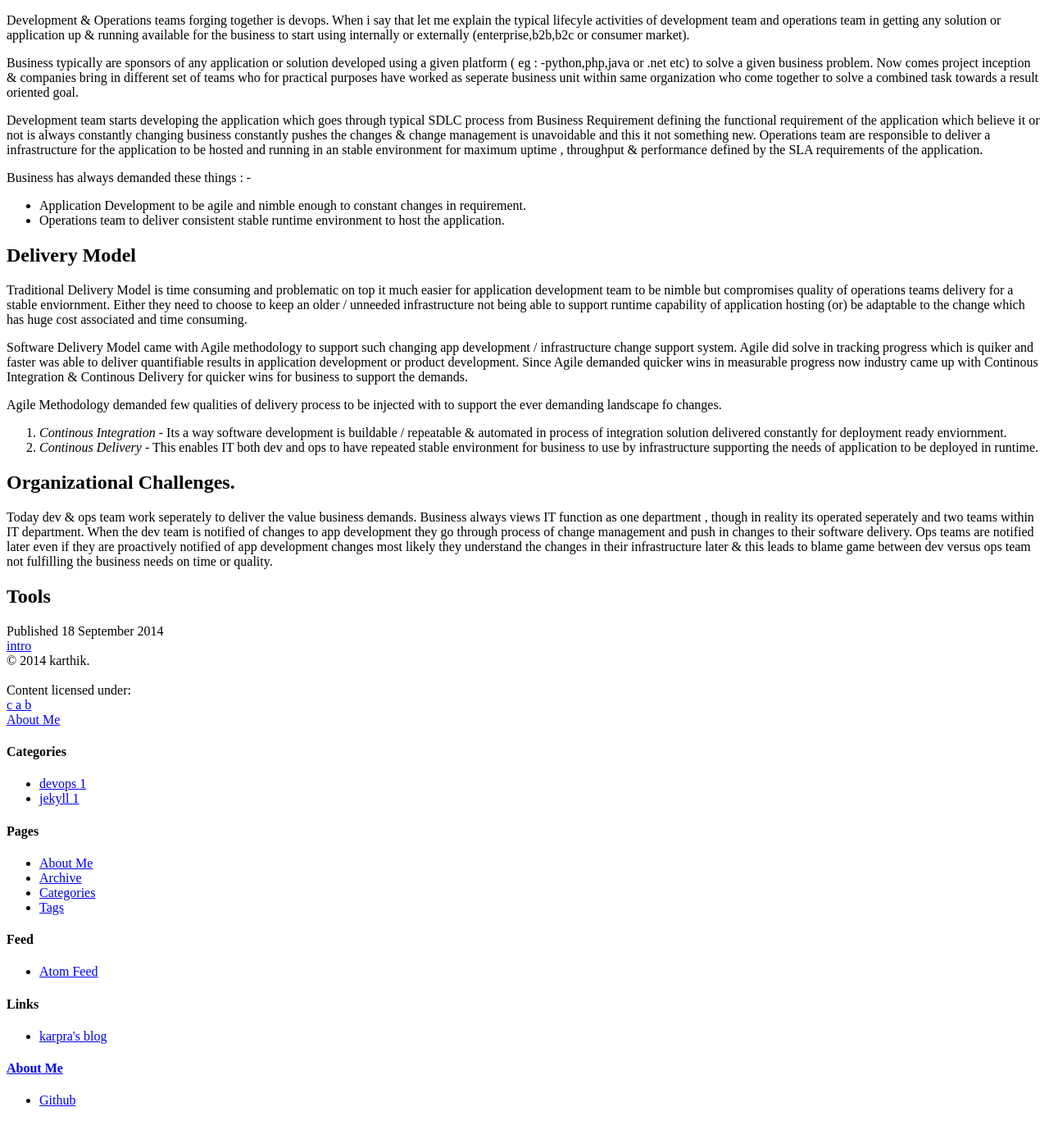
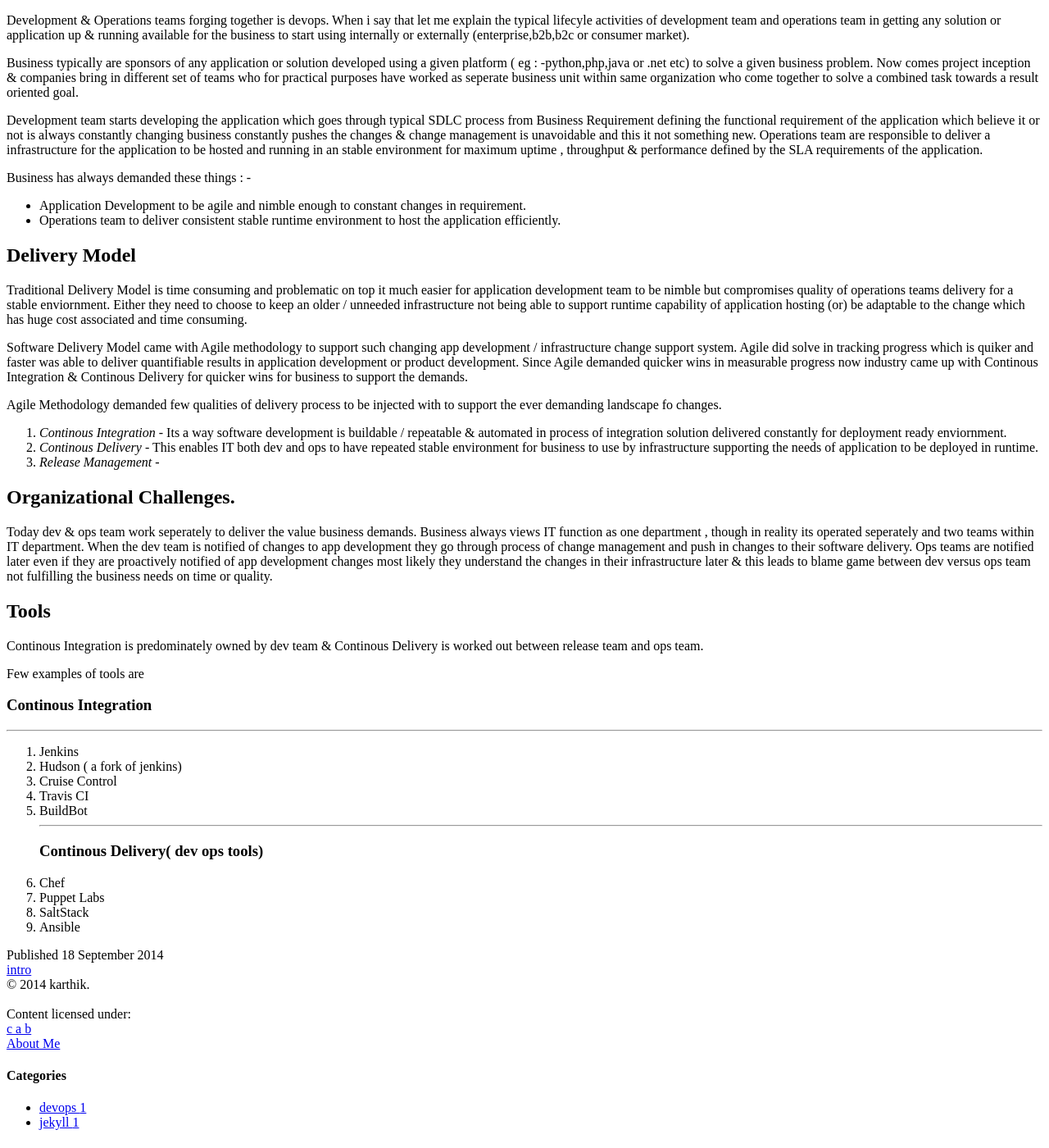
Before and after one commit to karpra/karpra.github.io, a Jekyll site: the page built from _posts/2014-9-18-introduction to devops.md, in a window 1280 px wide and 1400 px high, scrolled down 262 px. Shown: the whole window at 82% size. Built offline with Jekyll 4.4.1, drawn with Linux system fonts in a browser that asks for light colours; nearby versions of some CDN libraries; library files that are not in the unit come from our copies; before the commit the page ends 1629 px from its top, so only the background shows below that.

Commit message:
Update 2014-9-18-introduction to devops.md

```diff
--- a/_posts/2014-9-18-introduction to devops.md
+++ b/_posts/2014-9-18-introduction to devops.md
@@ -23,7 +23,7 @@ constantly pushes the changes & change management is unavoidable and this it not
 Business has always demanded these things : -
 
 *   Application Development to be agile and nimble enough to constant changes in requirement.
-*   Operations team to deliver consistent stable runtime environment to host the application.
+*   Operations team to deliver consistent stable runtime environment to host the application efficiently.
 
 ## Delivery Model
 
@@ -37,6 +37,7 @@ Agile Methodology demanded few qualities of delivery process to be injected with
 
 1. *Continous Integration* - Its a way software development is buildable / repeatable & automated in process of integration solution delivered constantly for deployment ready enviornment.
 2. *Continous Delivery* - This enables IT both dev and ops to have repeated stable environment for business to use by infrastructure supporting the needs of application to be deployed in runtime.
+3. *Release Management* -
 
 ## Organizational Challenges.
 
@@ -44,3 +45,21 @@ Today dev & ops team work seperately to deliver the value business demands. Busi
 
 
 ## Tools
+
+Continous Integration is predominately owned by dev team & Continous Delivery is worked out between release team and ops team.
+
+Few examples of tools are
+
+### Continous Integration
+* * *
+1. Jenkins
+2. Hudson ( a fork of jenkins)
+3. Cruise Control
+4. Travis CI
+5. BuildBot
+* * *
+### Continous Delivery( dev ops tools)
+1. Chef
+2. Puppet Labs
+3. SaltStack
+4. Ansible
```
